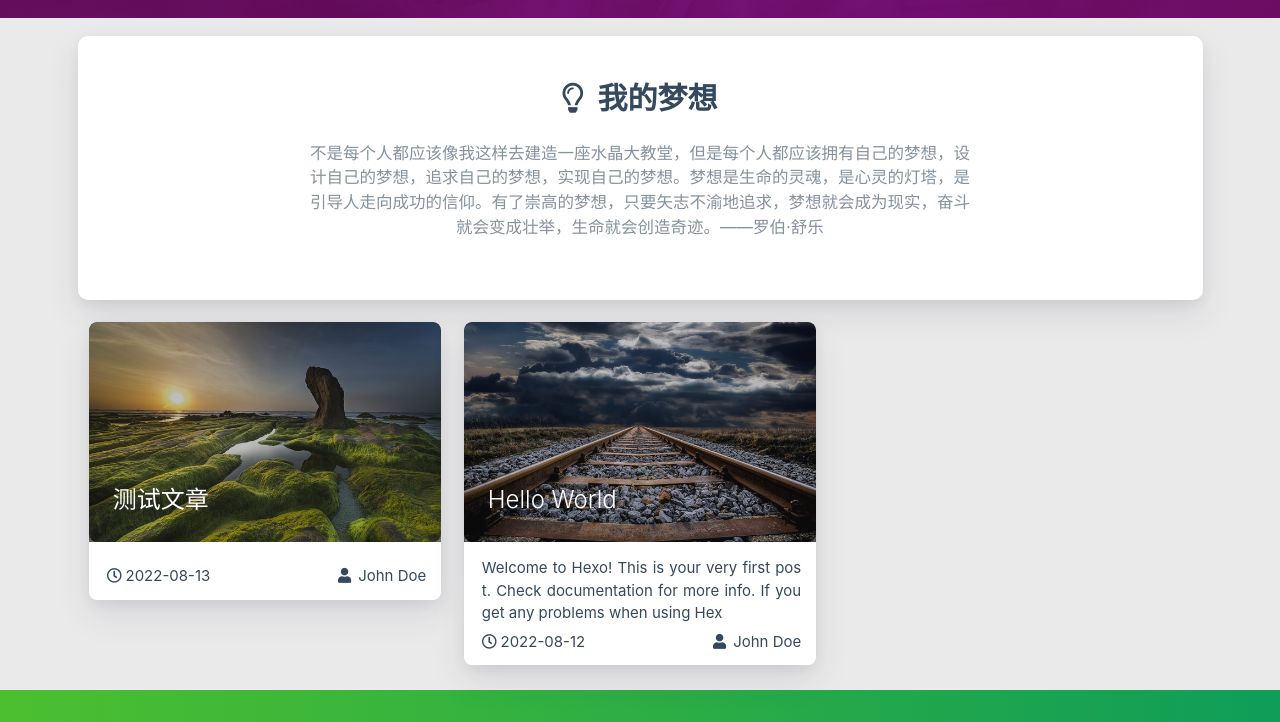
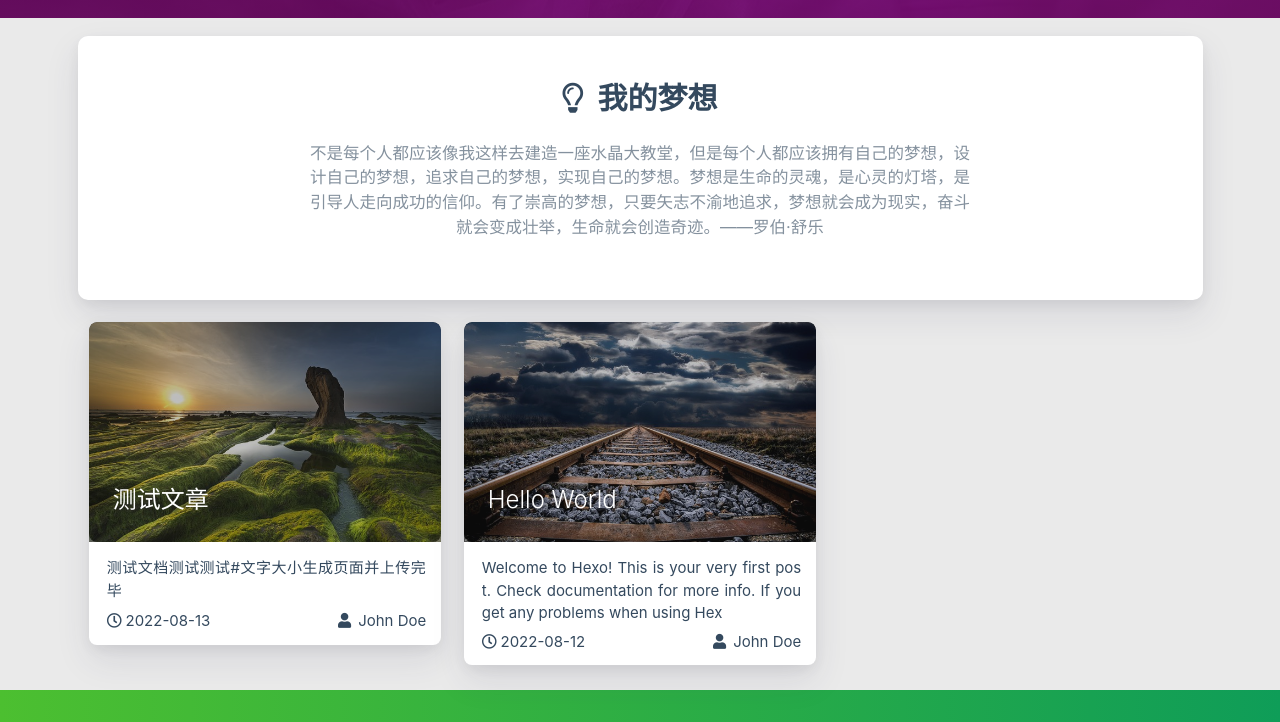
Before and after one commit to zmo6/zmo6.github.io, a plain HTML site: page index.html in a window 1280 px wide. Shown: the part 782-1504 px from the top of the page. Drawn offline with nearby package versions, Linux system fonts and the light colour scheme; some packages are replaced by stand-ins of ours; no server answers; a script that the page names is missing.

Commit message:
Site updated: 2022-08-13 17:25:30

```diff
--- a/index.html
+++ b/index.html
@@ -568,6 +568,9 @@
                     <div class="card-content article-content">
                         <div class="summary block-with-text">
 
+                                测试文档测试测试#文字大小生成页面并上传完毕
+
+
                         </div>
                         <div class="publish-info">
                             <span class="publish-date">
```
Also changed, not shown: 2022/08/13/测试文章/index.html (+1 -0 lines), archives/2022/08/index.html (+1 -0 lines), archives/2022/index.html (+1 -0 lines), archives/index.html (+1 -0 lines).
